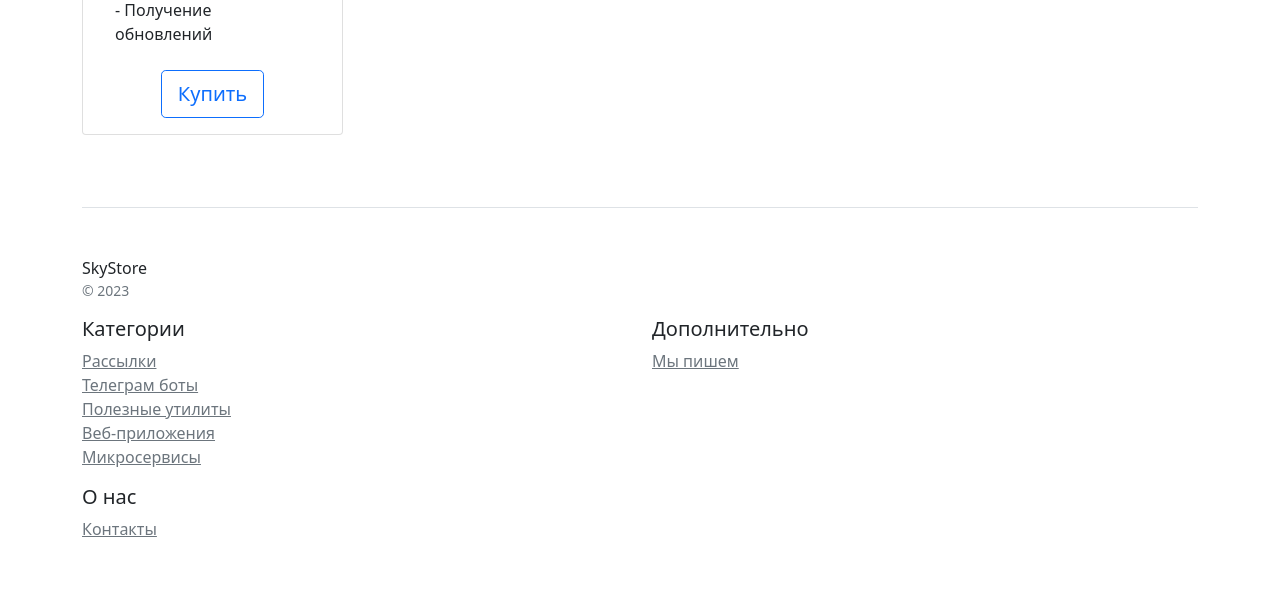
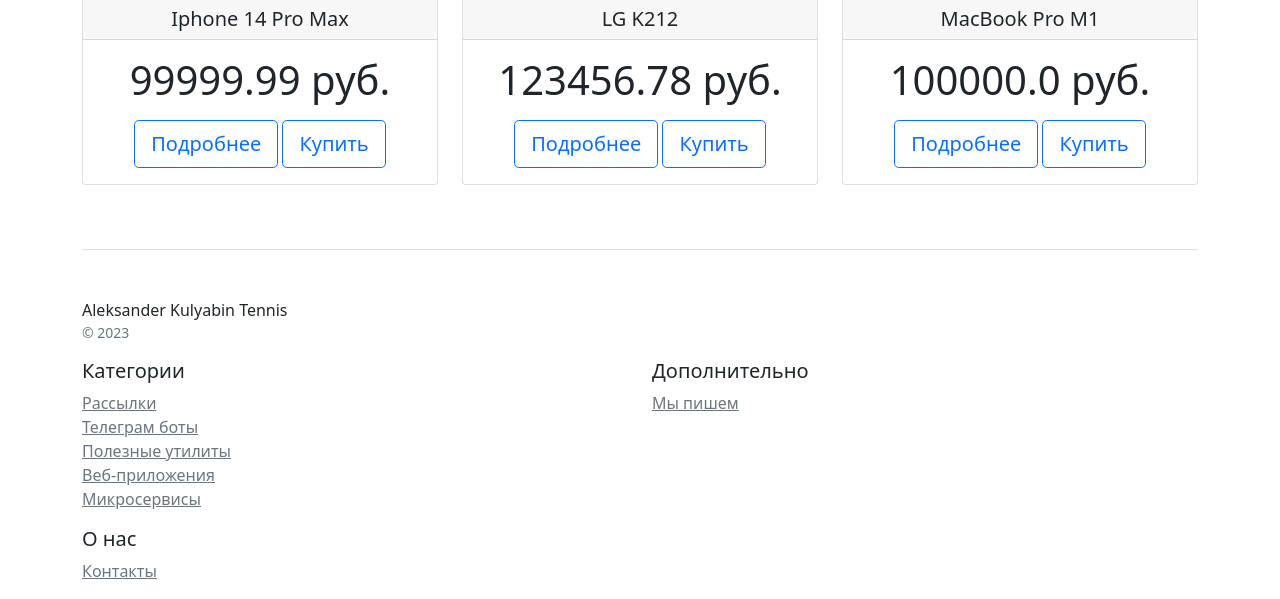
Before and after one commit to i1ukhov/6.-Django.-Homework, a Django app: page / in a window 1280 px wide. Shown: the part 538-1137 px from the top of the page. Before the commit the page ends 1075 px from the top, so only its background shows below. Run offline with Django 3.2, Linux system fonts and the light colour scheme; data comes from the database, SQL or seed files in the repository; some libraries are stand-ins or nearby versions.

Commit message:
all tasks done

```diff
--- a/Homework 2/catalog/templates/home.html
+++ b/Homework 2/catalog/templates/base.html
@@ -9,44 +9,22 @@
     <link href="{% static 'css/bootstrap.min.css' %}" rel="stylesheet">
 </head>
 <body>
-<div class="d-flex flex-column flex-md-row align-items-center p-3 px-md-4 mb-3 bg-white border-bottom box-shadow">
-    <h5 class="my-0 mr-md-auto font-weight-normal">Aleksander Kulyabin Tennis</h5>
-    <nav class="ms-5">
-        <a class="p-2 btn btn-outline-primary" href="/">Каталог</a>
-        <a class="p-2 btn btn-outline-primary" href="/contacts/">Контакты</a>
-    </nav>
-</div>
+
+{% include 'includes/inc_menu.html' %}
 
 <div class="pricing-header px-3 py-3 pt-md-5 pb-md-4 mx-auto text-center">
     <h1 class="display-4">Aleksander Kulyabin Tennis</h1>
-    <p class="lead">Система online-обучения теннису для любителей, родителей теннисистов и тренеров по всему миру</p>
+    <h2 class="lead">Система online-обучения теннису для любителей, родителей теннисистов и тренеров по всему миру</h2>
 </div>
+<div class="container">
 
-<div class="container">
-    <div class="row text-center">
-        <div class="col-3">
-            <div class="card mb-4 box-shadow">
-                <div class="card-header">
-                    <h4 class="my-0 font-weight-normal">Удобный сервис рассылок</h4>
-                </div>
-                <div class="card-body">
-                    <h1 class="card-title pricing-card-title">$ 140</h1>
-                    <ul class="list-unstyled mt-3 mb-4 text-start m-3">
-                        <li>- Неограниченная лицензия</li>
-                        <li>- Поддержка</li>
-                        <li>- Установка на сервер</li>
-                        <li>- Получение обновлений</li>
-                    </ul>
-                    <button type="button" class="btn btn-lg btn-block btn-outline-primary">Купить</button>
-                </div>
-            </div>
-        </div>
-    </div>
+{% block content %}
+{% endblock %}
 
     <footer class="pt-4 my-md-5 pt-md-5 border-top">
         <div class="row">
             <div class="col-12 col-md">
-                SkyStore
+                Aleksander Kulyabin Tennis
                 <small class="d-block mb-3 text-muted">&copy; 2023</small>
             </div>
             <div class="col-6 col-md">
--- /dev/null
+++ b/Homework 2/catalog/templates/includes/inc_menu.html
@@ -0,0 +1,10 @@
+<div class="d-flex flex-column flex-md-row align-items-center p-3 px-md-4 mb-3 bg-white border-bottom box-shadow">
+    <h5 class="my-0 mr-md-auto font-weight-normal">Aleksander Kulyabin Tennis</h5>
+    <nav class="ms-5">
+        <a class="p-2 btn btn-outline-primary" href="{% url 'catalog:products_list' %}">Каталог курсов</a>
+        <a class="p-2 btn btn-outline-primary" href="{% url 'catalog:contacts' %}">Контакты</a>
+        <a class="p-2 btn btn-outline-primary" href="#">Отзывы и кейсы</a>
+        <a class="p-2 btn btn-outline-primary" href="#">Вопросы и ответы</a>
+        <a class="p-2 btn btn-outline-primary" href="#">О проекте</a>
+    </nav>
+</div>
--- /dev/null
+++ b/Homework 2/catalog/templates/products_list.html
@@ -0,0 +1,22 @@
+{% extends 'base.html' %}
+{% load my_tags %}
+{% block content %}
+<div class="row text-center">
+    {% for product in products %}
+    <div class="col-4 col-xs-12">
+        <div class="card mb-3 box-shadow">
+            <img src="{{ product.image | media_filter }}" class="rounded float-start">
+            <div class="card-header">
+                <h5 class="my-0 font-weight-normal">{{ product.name }}</h5>
+            </div>
+            <div class="card-body">
+                <h1 class="card-title pricing-card-title"> {{ product.price }} руб.</h1>
+                <p class="card-text">{{ product.description|truncatechars:100}}</p>
+                <a class="btn btn-lg btn-block btn-outline-primary" href="{% url 'catalog:product_detail' product.pk %}" role="button">Подробнее</a>
+                <button type="button" class="btn btn-lg btn-block btn-outline-primary">Купить</button>
+            </div>
+        </div>
+    </div>
+    {% endfor %}
+</div>
+{% endblock %}
--- /dev/null
+++ b/Homework 2/catalog/templatetags/my_tags.py
@@ -0,0 +1,10 @@
+from django import template
+
+register = template.Library()
+
+
+@register.filter()
+def media_filter(path):
+    if path:
+        return f"/media/{path}"
+    return "#"
--- a/Homework 2/catalog/urls.py
+++ b/Homework 2/catalog/urls.py
@@ -1,9 +1,12 @@
 from django.urls import path
 from catalog.apps import CatalogConfig
-from catalog.views import home, contacts
+from catalog.views import products_list, contacts, product_detail
 
 app_name = CatalogConfig.name
+
+
 urlpatterns = [
-    path('', home, name='home'),
-    path('contacts/', contacts, name='contacts')
+    path('', products_list, name='products_list'),
+    path('contacts/', contacts, name='contacts'),
+    path('products/<int:pk>', product_detail, name='product_detail')
 ]
--- a/Homework 2/catalog/views.py
+++ b/Homework 2/catalog/views.py
@@ -1,10 +1,19 @@
-from django.shortcuts import render
+from django.shortcuts import render, get_object_or_404
+from catalog.models import Category, Product
 
 
 # Create your views here.
 
-def home(request):
-    return render(request, 'home.html')
+def products_list(request):
+    products = Product.objects.all()
+    context = {"products": products}
+    return render(request, 'products_list.html', context)
+
+
+def product_detail(request, pk):
+    product = get_object_or_404(Product, pk=pk)
+    context = {"product": product}
+    return render(request, 'product_detail.html', context)
 
 
 def contacts(request):
```
Also changed, not shown: Homework 2/catalog/templates/contacts.html (+2 -7 lines), Homework 2/catalog/templates/product_detail.html (added, +21 -0 lines), Homework 2/media/catalog/images/Backhand.gif (added), Homework 2/media/catalog/images/Serve.gif (added), 1 other file.
